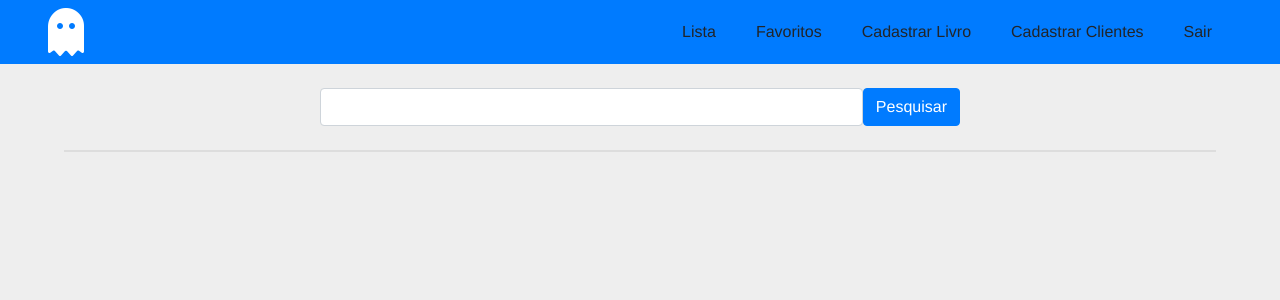
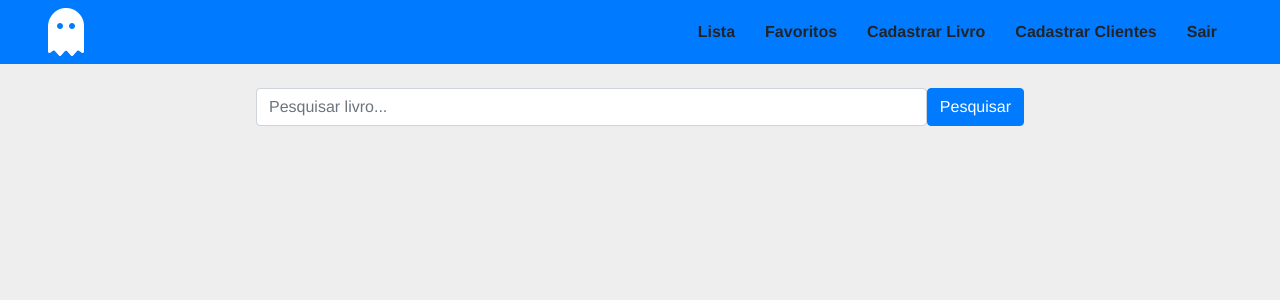
Before and after one commit to MrGuizao/centro-espirita, a React (Create React App) app: page / in a window 1280 px wide. Shown: the top 300 px of the page. Built offline with nearby package versions, Linux system fonts and the light colour scheme.

Commit message:
stateless comp mudado

```diff
--- a/src/App.jsx
+++ b/src/App.jsx
@@ -1,23 +1,28 @@
+import React, { Component } from 'react'
 import './App.css';
-import React from 'react';
+import api from './services/Api';
 import Header from './components/header/Header';
 import Navigation from './containers/navigation/Navigation';
-// import Login from './components/login/Login';
-import { BrowserRouter, Switch, Route } from 'react-router-dom';
-// import Routes from './Routes';
+import SearchBar from './containers/searchBar/SearchBar';
 
-function App() {
-  return (
-    <BrowserRouter>
+export default class App extends Component {
+  state = {
+    title: '',
+    books: [],
+  }
+
+  searchTitle = async name => {
+    const res = await api.get(`volumes?q=${name}&printType=books&key=${process.env.REACT_APP_GOOGLE_BOOKS_KEY}`);
+    this.setState({ books: res.data.items });
+  }
+
+  render() {
+    return (
       <div className="App">
         <Header />
-        <Switch>
-          <Route exact path="/" component={Navigation} />
-          {/* <Route path="/login" component={Login} /> */}
-        </Switch>
+        <SearchBar searchTitle={this.searchTitle} />
+        <Navigation books={this.state.books} />
       </div>
-    </BrowserRouter>
-  );
+    );
+  }
 }
-
-export default App;
--- a/src/components/header/Header.jsx
+++ b/src/components/header/Header.jsx
@@ -7,11 +7,15 @@ export default function Header() {
           <nav className="py-2 px-5 bg-primary d-flex justify-content-between align-items-center">
                <i className="fas fa-ghost"></i>
                <ul className="nav justify-content-end">
+                    {/* <Link to="/"> */}
                     <li>Lista</li>
+                    {/* </Link> */}
                     <li>Favoritos</li>
                     <li>Cadastrar livro</li>
                     <li>Cadastrar clientes</li>
+                    {/* <Link to="/login"> */}
                     <li>Sair</li>
+                    {/* </Link> */}
                </ul>
           </nav>
 
--- a/src/components/header/style.css
+++ b/src/components/header/style.css
@@ -18,8 +18,8 @@ header nav ul li {
 */
 ul li {
      text-transform: capitalize;
-     font-weight: 500;
-     margin: 0 20px;
+     font-weight: 600;
+     margin: 0 15px;
      cursor: pointer;
 }
 .fa-ghost {
--- a/src/containers/navigation/Navigation.jsx
+++ b/src/containers/navigation/Navigation.jsx
@@ -1,31 +1,13 @@
-import React, { Component } from 'react';
+import React from 'react'
 import './style.css';
 import Books from '../../components/books/Books';
-import api from '../../services/Api';
-import SearchBar from '../searchBar/SearchBar';
 
-export default class Navigation extends Component {
-     state = {
-          title: '',
-          books: [],
-     }
-
-     searchTitle = async name => {
-          const res = await api.get(`volumes?q=${name}&printType=books&key=${process.env.REACT_APP_GOOGLE_BOOKS_KEY}`);
-          this.setState({ books: res.data.items });
-     }
-
-     render() {
-          const { books } = this.state;
+export default function Navigation({ books }) {
      return (
-               <>
-                    <SearchBar searchTitle={this.searchTitle} />
           <section className="dashboard-books">
                {
                     books.map(book => <Books key={book.id} books={book} />)
                }
           </section>
-               </>
      )
 }
-}
--- a/src/containers/navigation/style.css
+++ b/src/containers/navigation/style.css
@@ -1,11 +1,11 @@
 .dashboard-books {
      margin: 0 auto;
      width: 90%;
+     min-height: 30vh;
      display: flex;
      justify-content: center;
      flex-flow: wrap row;
      align-items: center;
-     border: 1px solid #ddd;
 }
 /* .dashboard-books{
      margin: 0 auto;
--- a/src/containers/searchBar/SearchBar.jsx
+++ b/src/containers/searchBar/SearchBar.jsx
@@ -7,17 +7,16 @@ export default class SearchBar extends Component {
      }
 
      handleChange = e => this.setState({ title: e.target.value });
-
      handleSubmit = e => {
           e.preventDefault();
           this.props.searchTitle(this.state.title);
-          this.setState({ title: '' })
+          this.setState({ title: '' });
      }
 
      render() {
           return (
-               <form onSubmit={this.handleSubmit} className="d-flex my-4" >
-                    <input type="text" className="form-control" name="title" value={this.state.title} onChange={this.handleChange} />
+               <form onSubmit={this.handleSubmit} className="d-flex my-4">
+                    <input type="text" className="form-control" placeholder="Pesquisar livro..." value={this.state.title} onChange={this.handleChange} />
                     <button className="btn btn-primary rounded">Pesquisar</button>
                </form>
           )
--- a/src/containers/searchBar/style.css
+++ b/src/containers/searchBar/style.css
@@ -1,4 +1,4 @@
 form {
-     width: 50%;
+     width: 60%;
      margin: 0 auto;
 }
```
Also changed, not shown: src/Routes.jsx (+4 -4 lines). Lines whose indentation alone changed are shown as unchanged.
